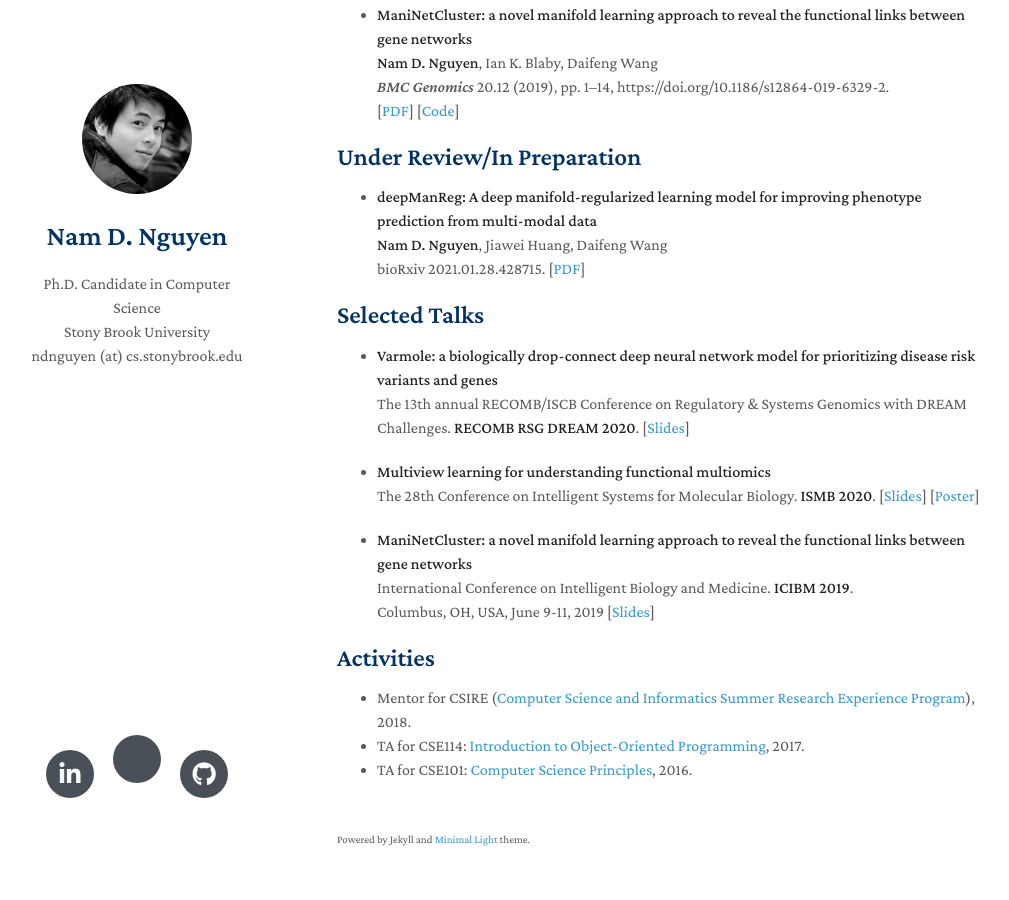
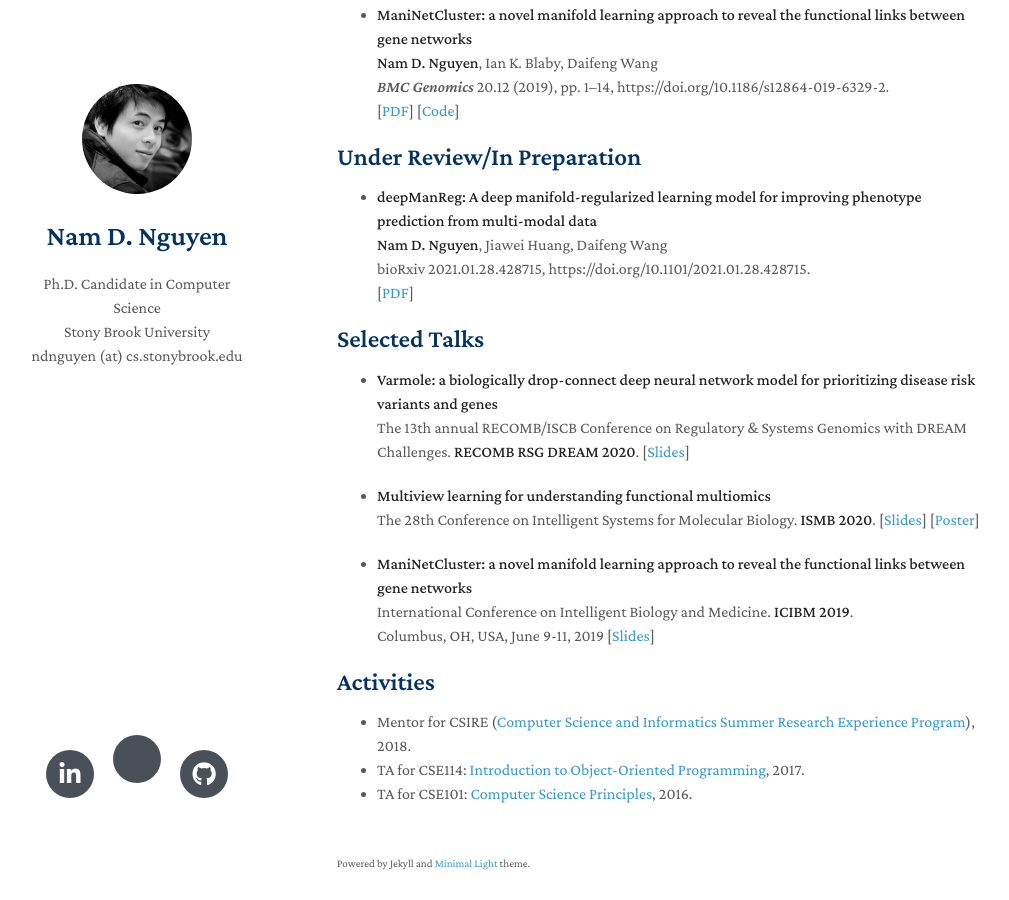
Before and after one commit to MaximHelio/MaximHelio.github.io, a Jekyll site: the page built from index.md, in a window 1280 px wide and 900 px high, scrolled down 1214 px. Shown: the whole window, without its empty margins (133-1142 px from the left). Built offline with Jekyll 4.4.1, drawn with Linux system fonts in a browser that asks for light colours; nearby versions of some CDN libraries; a style sheet for code colours, icons or effects is not loaded; our own code applies the rules of GitHub Pages for plain Markdown files; part of the change alters nothing that is shown.

Commit message:
Update index.md

```diff
--- a/index.md
+++ b/index.md
@@ -64,7 +64,8 @@ Personally, I am an [avid readear](https://www.goodreads.com/user/show/19504526-
   <br>
   **Nam D. Nguyen**, Jiawei Huang, Daifeng Wang
   <br>
-  bioRxiv 2021.01.28.428715.
+  bioRxiv 2021.01.28.428715, https://doi.org/10.1101/2021.01.28.428715.
+  <br>
  [[PDF](./assets/deepManReg.pdf)]
 
 
```
